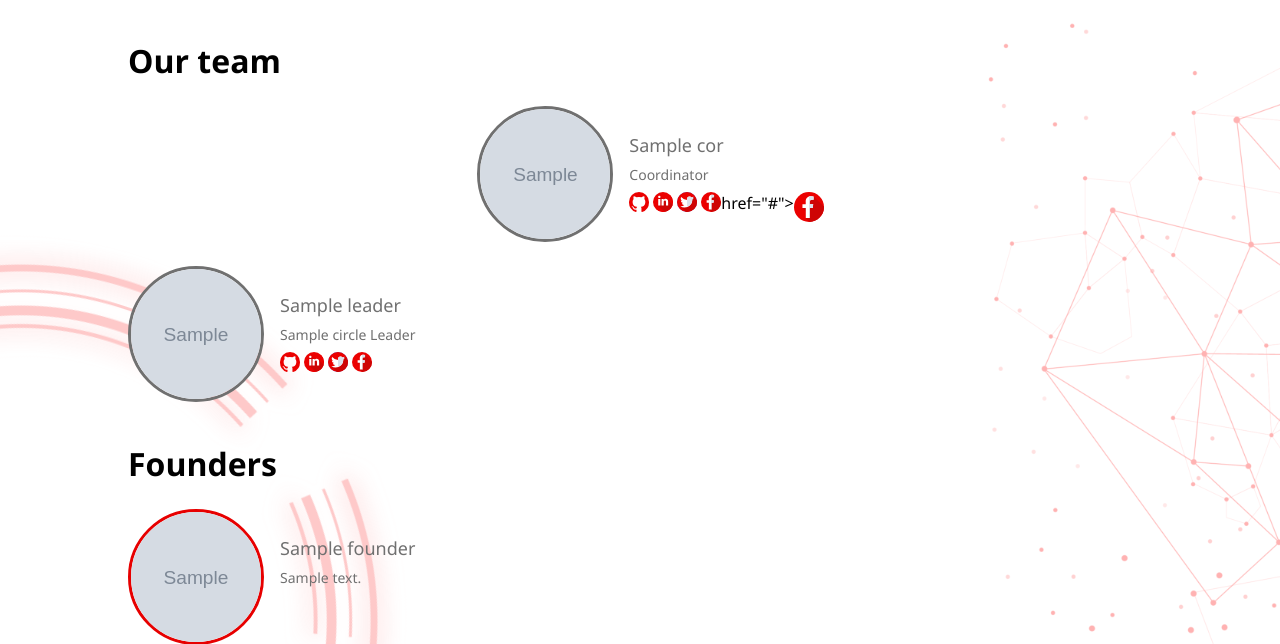
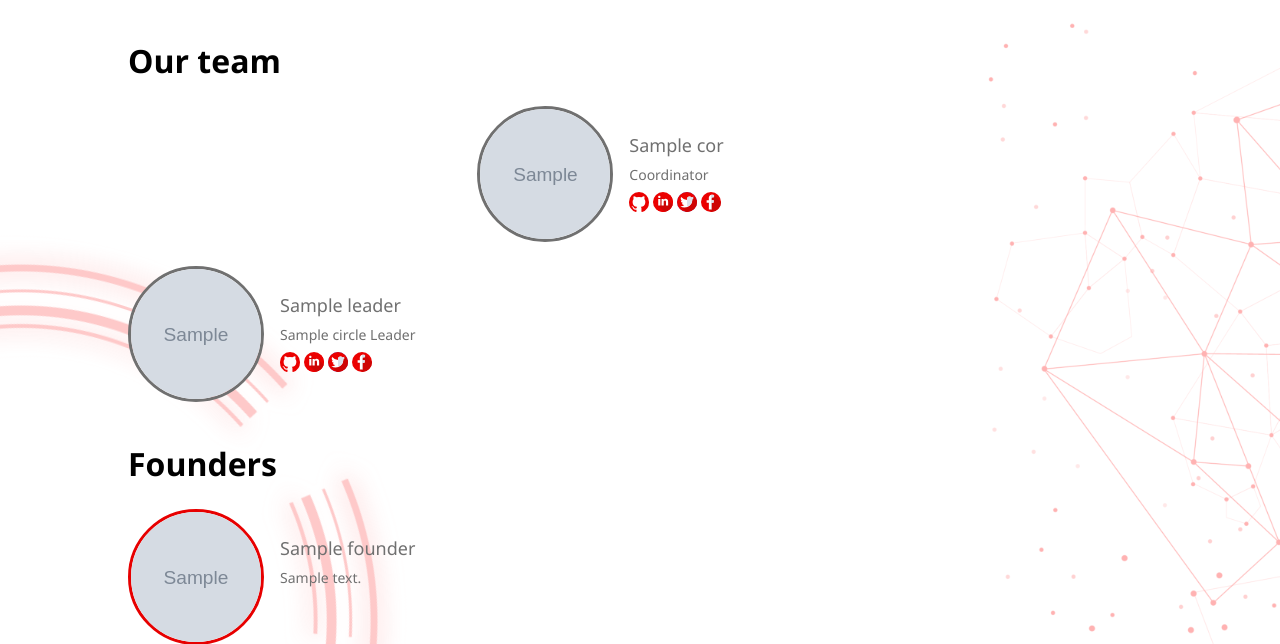
Before and after one commit to CATReloaded/CAT-website-old, a Django app: template templates/pages/members.html in a window 1280 px wide. Shown: the part 100-744 px from the top of the page. Run offline with Django 3.2, Linux system fonts and the light colour scheme; tables that the repository leaves empty hold one stand-in row (values such as "Sample post"); the template is opened without the code that fills it: values that come from a table or form of the project are taken from there, most other values are stand-ins (such as "Sample title", 1, 10 or a date in 2020); grey boxes marked "Sample" are stand-in pictures.

Commit message:
fixing front-end members page

```diff
--- a/templates/pages/members.html
+++ b/templates/pages/members.html
@@ -22,8 +22,8 @@
               <li><a href="{{cor.twitter}}"><img src="{% static 'images/twitter-red.svg' %}" alt="Twitter account"></a></li>
             {% endif %}
             {% if cor.facebook %}
-              <li><a href="{{cor.twitter}}"><img src="{% static 'images/facebook-red.svg' %}" alt="Facebook account"></a></li>
-            {% endif %} href="#"><img src="{% static 'images/facebook-red.svg' %}" alt="Facebook account"></a></li>
+              <li><a href="{{cor.facebook}}"><img src="{% static 'images/facebook-red.svg' %}" alt="Facebook account"></a></li>
+            {% endif %}
         </ul>
       </div>
       {% for leader in leaders %}
```
